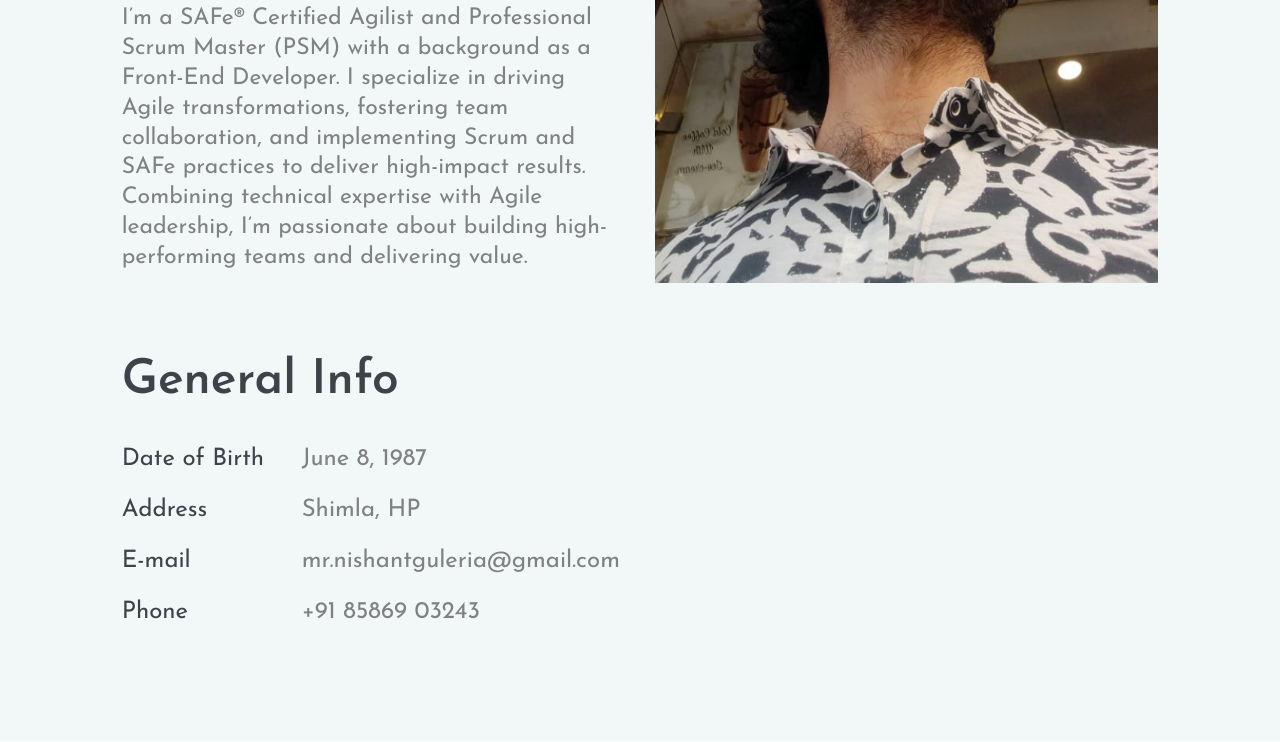
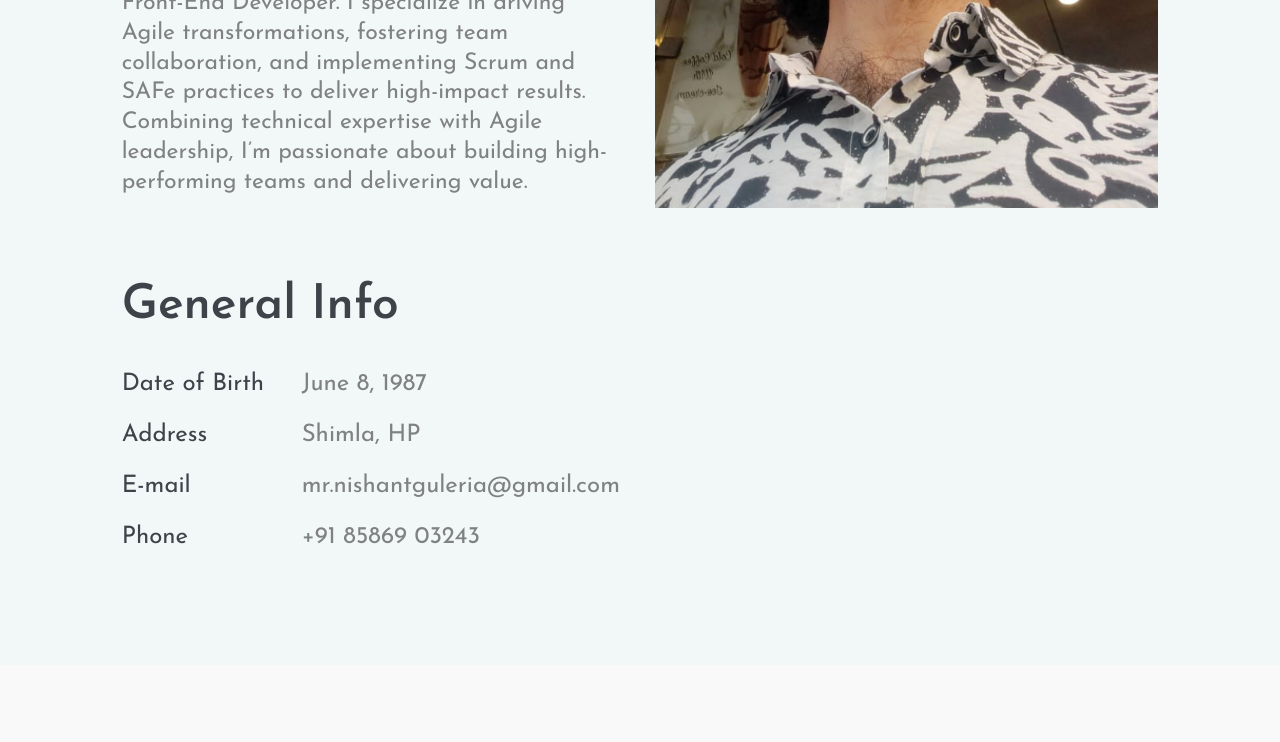
Before and after one commit to nishant88/self_portfolio, a plain HTML site: page index.html in a window 1280 px wide. Shown: the part 553-1295 px from the top of the page. Drawn offline with Linux system fonts and the light colour scheme.

```diff
--- a/css/style.css
+++ b/css/style.css
@@ -57,7 +57,7 @@
 	Helper CSS
 -----------------------*/
 .spad {
-    padding-top: 125px;
+    padding-top: 50px;
     padding-bottom: 110px;
 }
 
```
